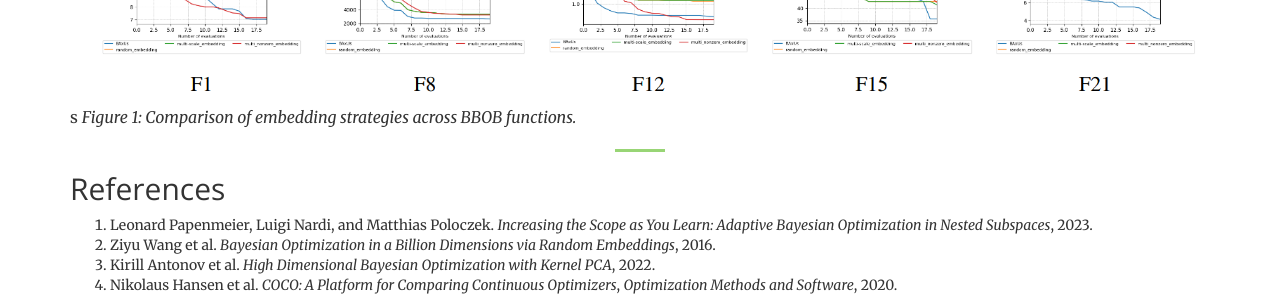
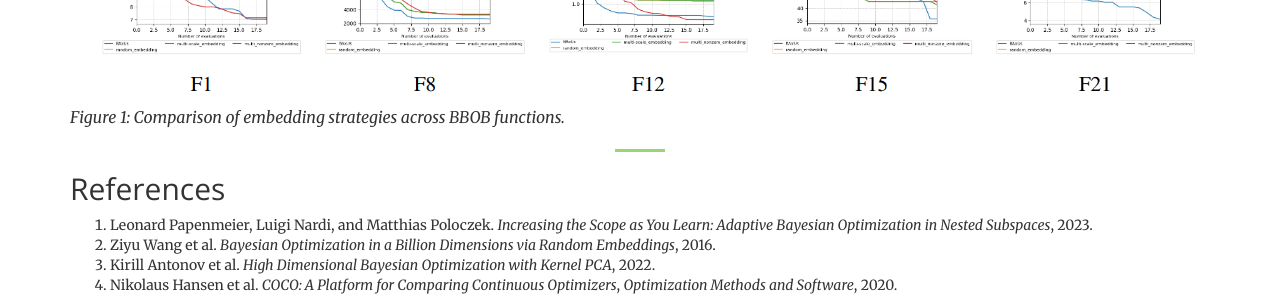
Before and after one commit to EeveeCreations/Portfolio_EVC, a Jekyll site: the page built from _portfolio/BO_project.md, in a window 1280 px wide and 900 px high, scrolled down 2547 px. Shown: the part 153-449 px from the top of the window. Built offline with Jekyll 4.4.1, drawn with Linux system fonts in a browser that asks for light colours.

```diff
--- a/_portfolio/BO_project.md
+++ b/_portfolio/BO_project.md
@@ -108,7 +108,7 @@ A potential enhancement is to **resample and update the embedding matrices dynam
 ## Results and Observations
 <img src="/img/portfolio/BO/BAXUS_f2.png"
      alt="Embedding Results Overview"
-     style="width:100%; height:auto; object-fit:cover;">s
+     style="width:100%; height:auto; object-fit:cover;">
 *Figure 1: Comparison of embedding strategies across BBOB functions.*
 
 ---
```
